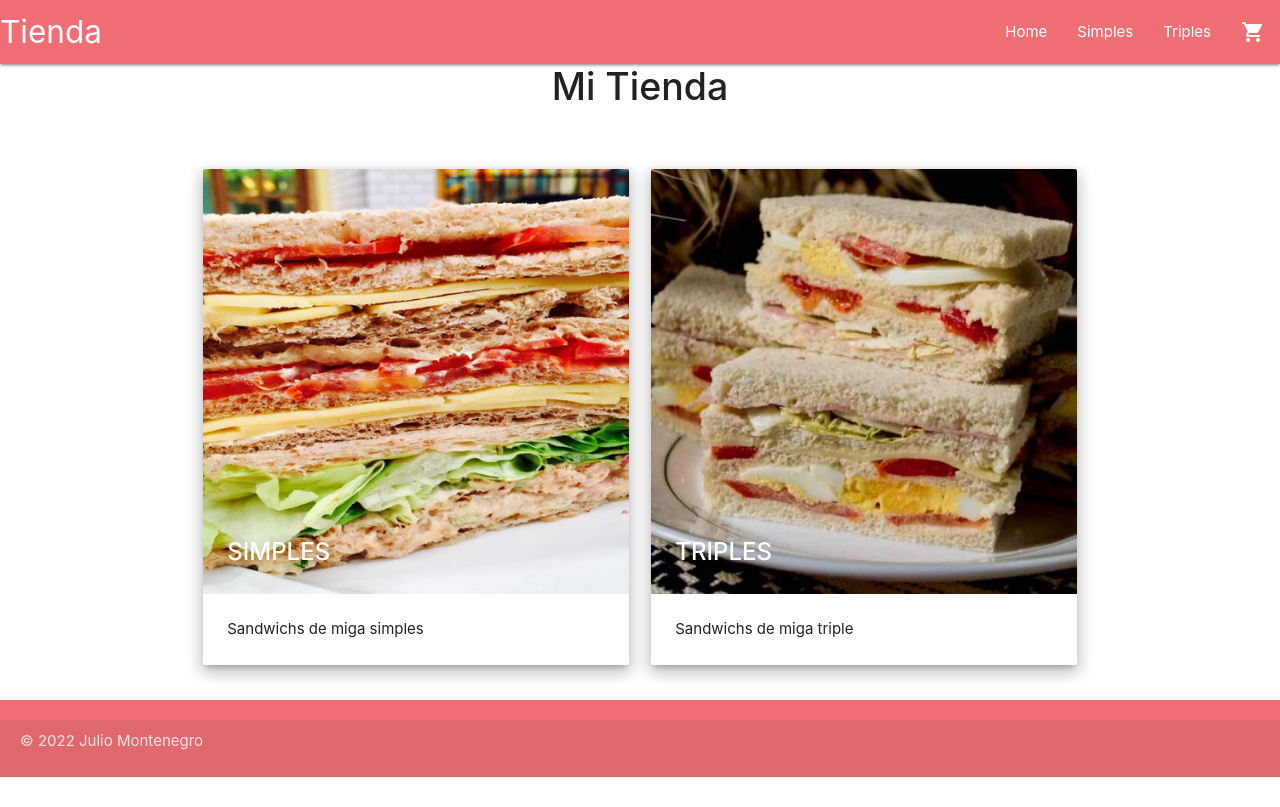
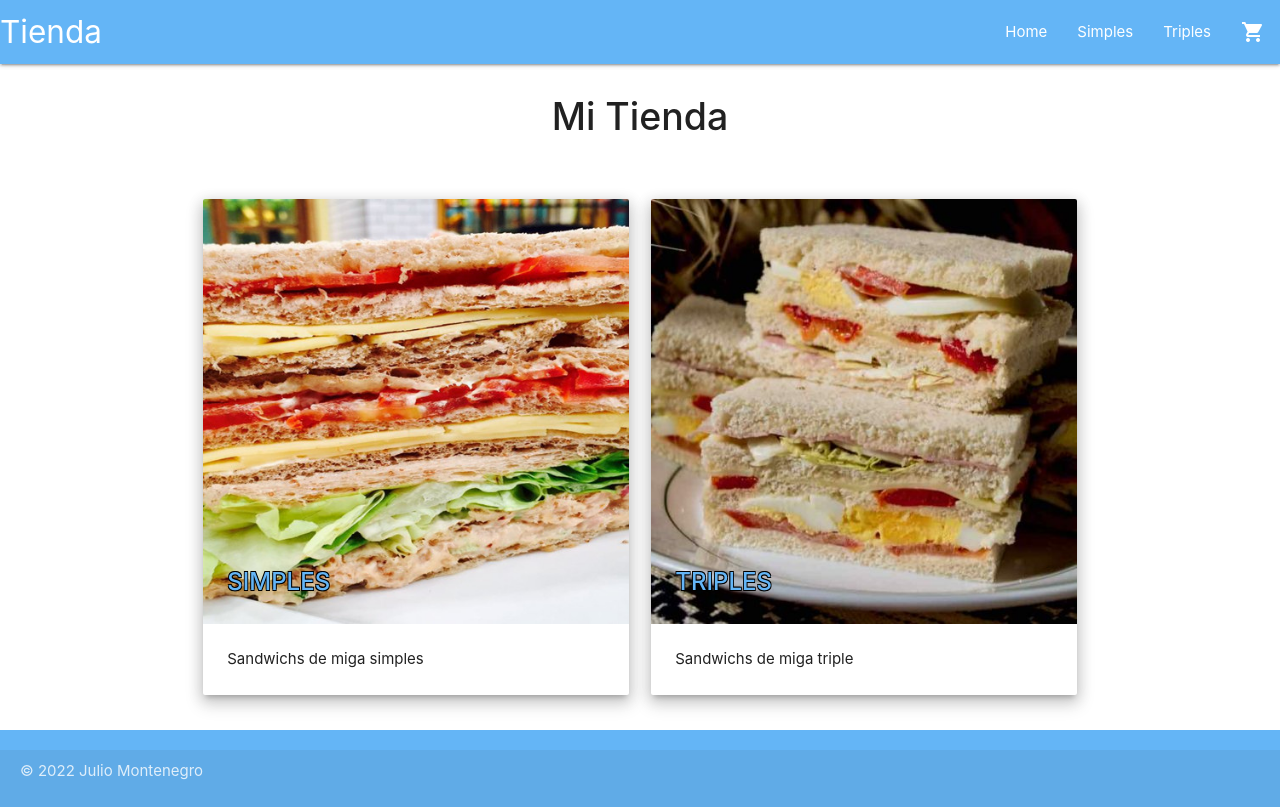
Before and after one commit to juliomontenegro/reactcoder, a React (Create React App) app: page / in a window 1280 px wide. Built offline with nearby package versions, Linux system fonts and the light colour scheme.

Commit message:
validacion formulario

```diff
--- a/public/index.html
+++ b/public/index.html
@@ -23,6 +23,7 @@
   <!-- Compiled and minified JavaScript -->
   <script src="https://cdnjs.cloudflare.com/ajax/libs/materialize/1.0.0/js/materialize.min.js"></script>
   <script>
+
     document.addEventListener('DOMContentLoaded', function() {
     M.AutoInit();
   });
--- a/src/App.css
+++ b/src/App.css
@@ -32,6 +32,19 @@ body {
 .fullpage{
   height:100vh;
 }
+.spaceMargin{
+  margin: 0 20px 0 20px;
+}
+.containerCounter{
+  margin-top:30px;
+}
+.marginBottom{
+  margin-bottom:30px;
+}
+.formwide{
+  padding-top: 30px;
+  margin:auto;
+}
 
 h1,  h2,  h3,  h4,  h5,  h6  {
   margin-top: 0;
@@ -47,6 +60,9 @@ h1 {
 @media (min-width: 1200px) {
   h1 {
     font-size: 2.5rem;
+  }
+  .formwide{
+    width:60%;
   }
 }
 
--- a/src/App.js
+++ b/src/App.js
@@ -14,7 +14,6 @@ import Footer from './Components/Footer';
 
 
 function App() {
-
 
 
 
--- a/src/Components/CartWidget/cardwidget.jsx
+++ b/src/Components/CartWidget/cardwidget.jsx
@@ -1,13 +1,15 @@
 import {Link } from "react-router-dom";
 import { useCart } from "../../Context/CartContext";
 
+
 function CartWidget () {
 
-  const { cart } = useCart();
+  const { cart, cartQuantity } = useCart();
+
 
     return(
 
-      <li className="licarro"><Link to="cart">{cart.length>0? <h6 className="carronum">{cart.length}</h6>:""}<i className="material-icons carro">shopping_cart</i></Link></li>
+      <li className="licarro"><Link to="cart">{cart.length>0? <h6 className="carronum">{cartQuantity}</h6>:""}<i className="material-icons carro">shopping_cart</i></Link></li>
        )
 
 }
--- a/src/Components/Footer.js
+++ b/src/Components/Footer.js
@@ -1,7 +1,7 @@
 function Footer (){
     return(
 
-        <footer className="page-footer">
+        <footer className="page-footer blue lighten-2">
 
 
           <div className="footer-copyright ">
--- a/src/Components/ItemDetail/ItemDetail.jsx
+++ b/src/Components/ItemDetail/ItemDetail.jsx
@@ -79,23 +79,27 @@ const ItemDetail = ({ UrlServerDetail }) => {
                 Precio :
                 <strong className="green-text"> $ {product.price}</strong>
               </h3>
-              <h3>{counter}</h3>
+               {counter>1? <h4 className="green-text">Total:${counter*product.price}</h4>:""}
+
               <h5>En stock: {stock} unidades</h5>
+              <div className="valign-wrapper containerCounter">
               <button
                 className="btn-floating btn-medium waves-effect waves-light red" onClick={sumarClick}
 
               >
                 <i className="material-icons">add</i>
-              </button>
+              </button><h3 className="spaceMargin">{counter}</h3>
               <button
                 className="btn-floating btn-medium waves-effect waves-light red" onClick={restarClick}
 
               >
                 <i className="material-icons">remove</i>
               </button>
+              </div>
+
               <br/>
               <br/>
-              <button className="btn" onClick={handleClick}>Comprar ahora</button>
+              <button className="btn" onClick={handleClick}>Agregar al carrito</button>
             </div>
           </div>
         </div>
--- a/src/Components/NavBar.js
+++ b/src/Components/NavBar.js
@@ -1,9 +1,9 @@
 import CartWidget from "./CartWidget/cardwidget";
 import {Link } from "react-router-dom";
 function Navbar (){
-    return        <div >
+    return        <div className="marginBottom" >
       <div className="navbar-fixed">
-    <nav>
+    <nav className="blue lighten-2">
       <div className="nav-wrapper">
       <Link to="/" className="brand-logo">Tienda</Link>
         <a  data-target="mobile-demo" className="sidenav-trigger"><i className="material-icons">menu</i></a>
--- a/src/Components/UserCard/UserCard.css
+++ b/src/Components/UserCard/UserCard.css
@@ -2,3 +2,14 @@
     justify-content: center;
     padding-top:5%;
 }
+.wide{
+
+    background:linear-gradient(180deg,
+    rgba(7,49,58,0)20%,
+    rgba(17,17,17,0.6)100%);
+}
+
+.textStroke{
+    width:100%;
+    text-shadow: -0.8px -0.8px 0.4px #000, 0.8px 0.8px 0.4px #000, -0.8px 0.8px 0.4px #000, 0.8px -0.8px 0.4px #000;
+}
--- a/src/Components/UserCard/index.jsx
+++ b/src/Components/UserCard/index.jsx
@@ -14,8 +14,8 @@ function UserCard ({product}){
       <div className="col s12 m6 valign-wrapper">
         <div className="card z-depth-2">
           <div className="card-image">
-            <img src={`${process.env.PUBLIC_URL}/assets/img/${product.img}`} alt={product.fullname} />
-            <span className="card-title blue-text"><strong>{product.fullname}</strong></span>
+            <img className="wide" src={`${process.env.PUBLIC_URL}/assets/img/${product.img}`} alt={product.fullname} />
+            <span className="card-title blue-text text-lighten-2 textStroke"><strong>{product.fullname}</strong></span>
             <button className="btn-floating btn-larg halfway-fab waves-effect waves-light green" onClick={()=>navigate(`producto/${product.id}`)}><i className="material-icons">add</i></button>
 
           </div>
--- a/src/Pages/CartPage.jsx
+++ b/src/Pages/CartPage.jsx
@@ -21,10 +21,16 @@ const CartPage = () => {
  const handleSubmit = async (evt) => {
   evt.preventDefault();
 
-  if (!buyername || !phone) {
-    console.log("Por favor llene los campos");
+
+
+  if((!isNaN(buyername))||(buyername.length<3||buyername.length>30)||(isNaN(phone))||(phone.length<6||phone.length>16)  ){
+    console.log("Por favor llene los campos correctamente")
     return false;
   }
+
+
+
+
 
  const newOrder = {
   buyer: { buyername, phone, },
@@ -76,7 +82,7 @@ const db = getFirestore();
             <td>$ {purchase.item.price}</td>
             <td>{purchase.quantity}</td>
             <td>$ {purchase.quantity*purchase.item.price}</td>
-            <td><button onClick={() => removeItem(purchase.item.id)}>borrar</button></td>
+            <td><button className="btn"  onClick={() => removeItem(purchase.item.id)}>borrar</button></td>
             </tr>
 
         );
@@ -88,17 +94,10 @@ const db = getFirestore();
        <div className="container "><h3 className="center-align">El total de su compra es de: <span className="green-text"><strong>${totalCompra(cart)}</strong></span> </h3></div>
 
 
-       <h2>Introduzca sus datos:</h2>
-      <form
-        onSubmit={handleSubmit}
-        style={{
-          display: "flex",
-          flexDirection: "column",
-          border: "1px solid red",
-        }}
-      >
+       <h2 className="center-align">Introduzca sus datos:</h2>
+      <form onSubmit={handleSubmit} className="formwide">
         <label htmlFor="buyername">Nombre</label>
-        <input
+        <input className="input-field col s6"
           type="text"
           id="buyername"
           name="buyername"
@@ -107,17 +106,18 @@ const db = getFirestore();
           onChange={(e) => setBuyername(e.target.value)}
         />
         <label htmlFor="phone">Teléfono</label>
-        <input
+        <input className="input-field col s12"
           type="number"
           id="phone"
           name="phone"
-          placeholder="Escriba su teléfono"
+          placeholder="Escriba su teléfono, solo numeros"
           value={phone}
           onChange={(e) => setPhone(e.target.value)}
         />
-        <input type="submit" value="Finalizar compra" />
+        <input className="btn" style={{marginRight:'20px'}} type="submit" value="Finalizar compra" />
+        <button className="btn red"  onClick={clearAll}>Eliminar Compra</button>
       </form>
-      <button onClick={clearAll}>Eliminar Compra</button>
+
 
 
 
--- a/src/Pages/HomePage.jsx
+++ b/src/Pages/HomePage.jsx
@@ -13,7 +13,7 @@ const HomePage = () => {
                 <Link to="/Simples">
                   <img src={require("../Imagenes/migasimple_500x500.jpg")} alt="sandwich de miga simple" />
                 </Link>
-                <span className="card-title"><strong>SIMPLES</strong></span>
+                <span className="card-title blue-text text-lighten-2 textStroke"><strong>SIMPLES</strong></span>
               </div>
               <div className="card-content">
                 <p>Sandwichs de miga simples</p>
@@ -27,7 +27,7 @@ const HomePage = () => {
                 <Link to="/Triples">
                   <img src={require("../Imagenes/migatriple_500x500.jpg")} alt="sandwich de miga triple" />
                 </Link>
-                <span className="card-title"><strong>TRIPLES</strong></span>
+                <span className="card-title blue-text text-lighten-2 textStroke"><strong>TRIPLES</strong></span>
               </div>
               <div className="card-content">
                 <p>Sandwichs de miga triple</p>
--- a/src/Pages/ThankYouPage.jsx
+++ b/src/Pages/ThankYouPage.jsx
@@ -26,7 +26,7 @@ export const ThankYouPage = ()=> {
 
 
     return (
-        <div className="container">
+        <div className="container fullpage">
             <h1 className="center-align">Gracias por su compra {order.buyer.buyername}</h1>
             <h2 className="center-align"><i>Detalle de su compra</i></h2>
             <h3 className="center-align">gasto un total de <strong className="green-text">$ {order.total }</strong>  en:</h3>
```
Also changed, not shown: 1 other file (tests, documents, lock files or other folders).
